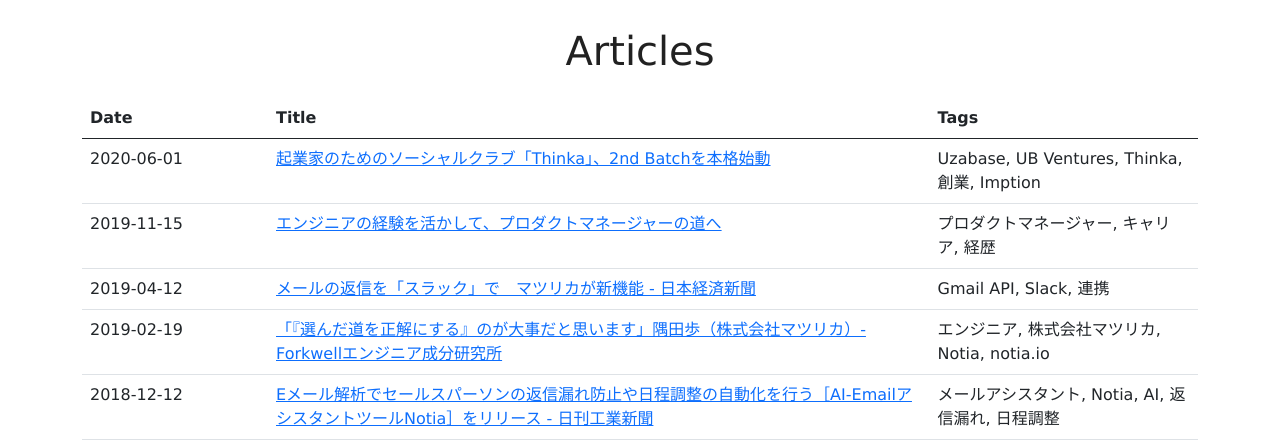
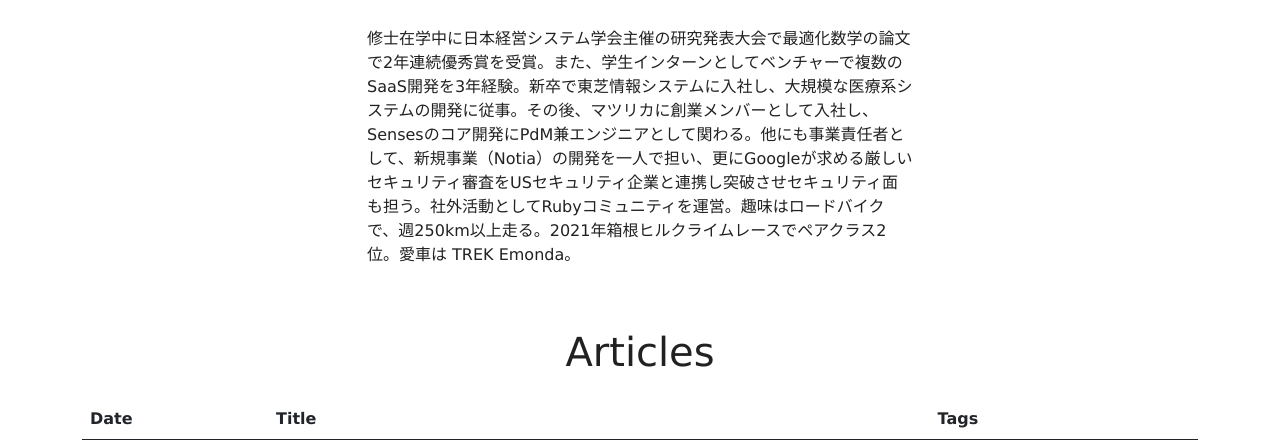
Before and after one commit to walkersumida/walkersumida.github.io, a plain HTML site: page index.html in a window 1280 px wide. Shown: the part 700-1147 px from the top of the page. Drawn offline with nearby package versions, Linux system fonts and the light colour scheme.

Commit message:
feat: add bio

```diff
--- a/assets/css/main.css
+++ b/assets/css/main.css
@@ -30,7 +30,8 @@ body {
   margin: auto;
 }
 .title {
-  margin: 30px 0 15px 0;
+  margin-top: 30px;
+  margin-bottom: 15px;
 }
 .sns {
   display: inline-block;
--- a/index.html
+++ b/index.html
@@ -102,6 +102,12 @@
         </a>
       </div>
     </div>
+
+      <div class="row">
+        <div class="offset-md-3 col-md-6 title">
+          <p>修士在学中に日本経営システム学会主催の研究発表大会で最適化数学の論文で2年連続優秀賞を受賞。また、学生インターンとしてベンチャーで複数のSaaS開発を3年経験。新卒で東芝情報システムに入社し、大規模な医療系システムの開発に従事。その後、マツリカに創業メンバーとして入社し、Sensesのコア開発にPdM兼エンジニアとして関わる。他にも事業責任者として、新規事業（Notia）の開発を一人で担い、更にGoogleが求める厳しいセキュリティ審査をUSセキュリティ企業と連携し突破させセキュリティ面も担う。社外活動としてRubyコミュニティを運営。趣味はロードバイクで、週250km以上走る。2021年箱根ヒルクライムレースでペアクラス2位。愛車は TREK Emonda。</p>
+        </div>
+      </div>
 
       <div class="row">
         <div class="col-md-12 text-center title">
```
